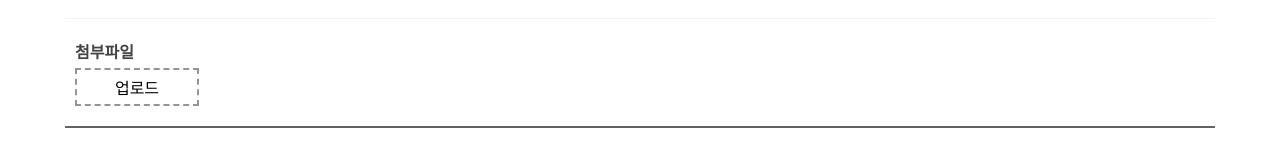
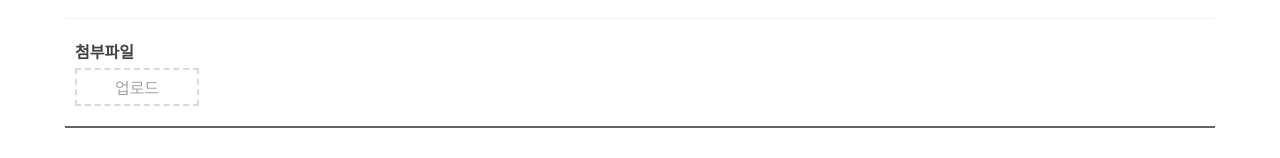
Before and after one commit to gnemek20/DaeyangING, a Next.js app: page /request in a window 1280 px wide. Shown: the part 868-1026 px from the top of the page. Built offline with nearby package versions, Linux system fonts and the light colour scheme; a web font is replaced by a local one.

Commit message:
상담 문의 페이지 첨부파일 업로드 버튼 호버 이벤트 추가

```diff
--- a/styles/Request.module.css
+++ b/styles/Request.module.css
@@ -111,6 +111,7 @@
   display: none;
 }
 .file > label {
+  opacity: 0.35;
   cursor: pointer;
   width: 100px;
   padding: 5px 10px;
@@ -120,6 +121,10 @@
 
 @media (hover:hover) {
   .methods > button:hover {
+    opacity: 1;
+  }
+
+  .file > label:hover {
     opacity: 1;
   }
 }
```
